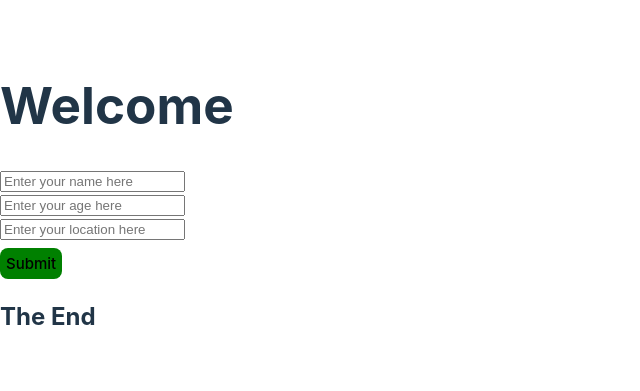
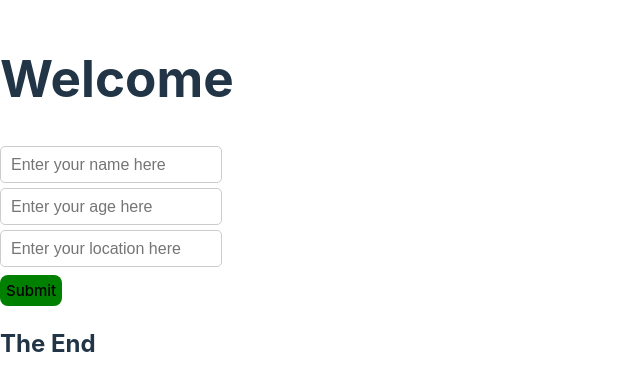
Before and after one commit to UjjwalMrzn/UserDashboardReact, a React (Vite) app: page / in a window 1280 px wide. Shown: the part 201-592 px from the top of the page, without its empty margins (0-640 px from the left). Built offline with nearby package versions, Linux system fonts and the light colour scheme.

Commit message:
added css

```diff
--- a/src/App.css
+++ b/src/App.css
@@ -0,0 +1,9 @@
+.nameBox , .ageBox , .locBox {
+    width: 200px;
+     height: 15px;
+     margin-top: 5px;
+      padding: 10px;
+       font-size: 16px;
+        border-Radius: 5px;
+         border: 1px solid #ccc ;
+}
--- a/src/App.jsx
+++ b/src/App.jsx
@@ -4,6 +4,7 @@ import Welcome from './components/Welcome'
 import Profile from './components/Profile'
 
 import { useState } from 'react'
+import './App.css'
 
 
 // const Profiles = [
```
